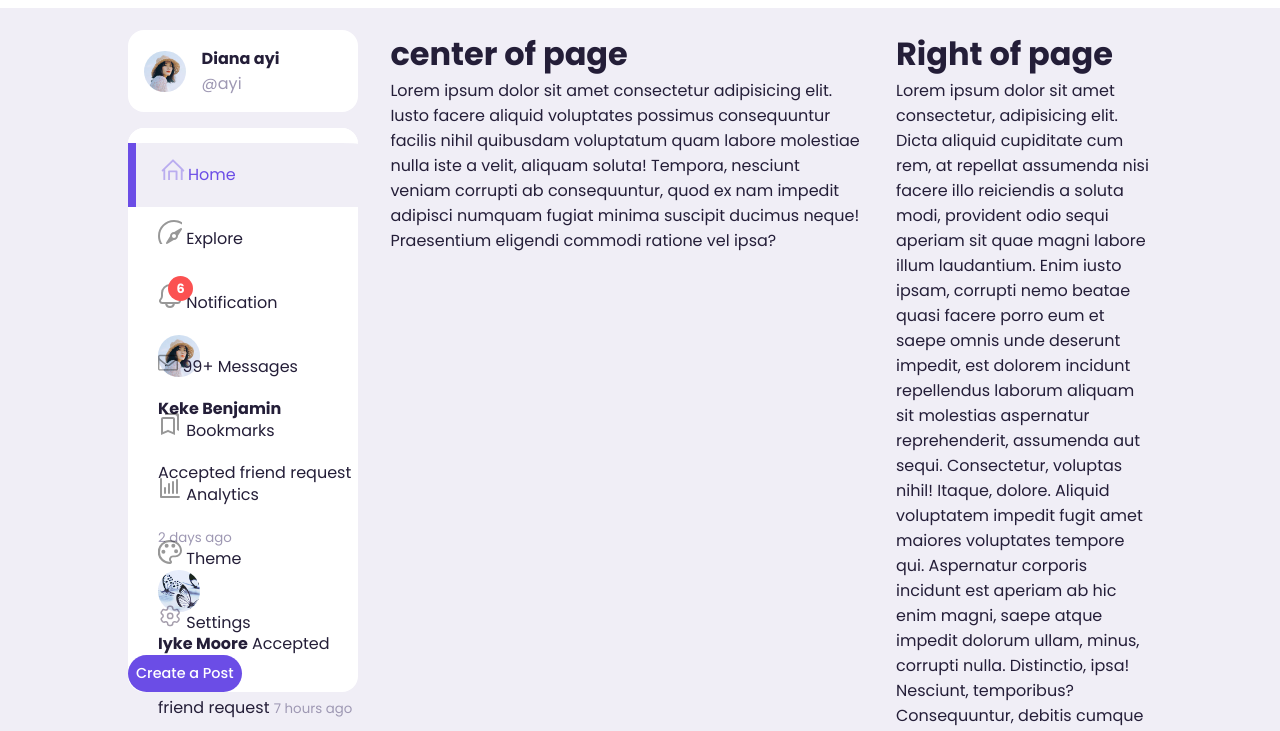
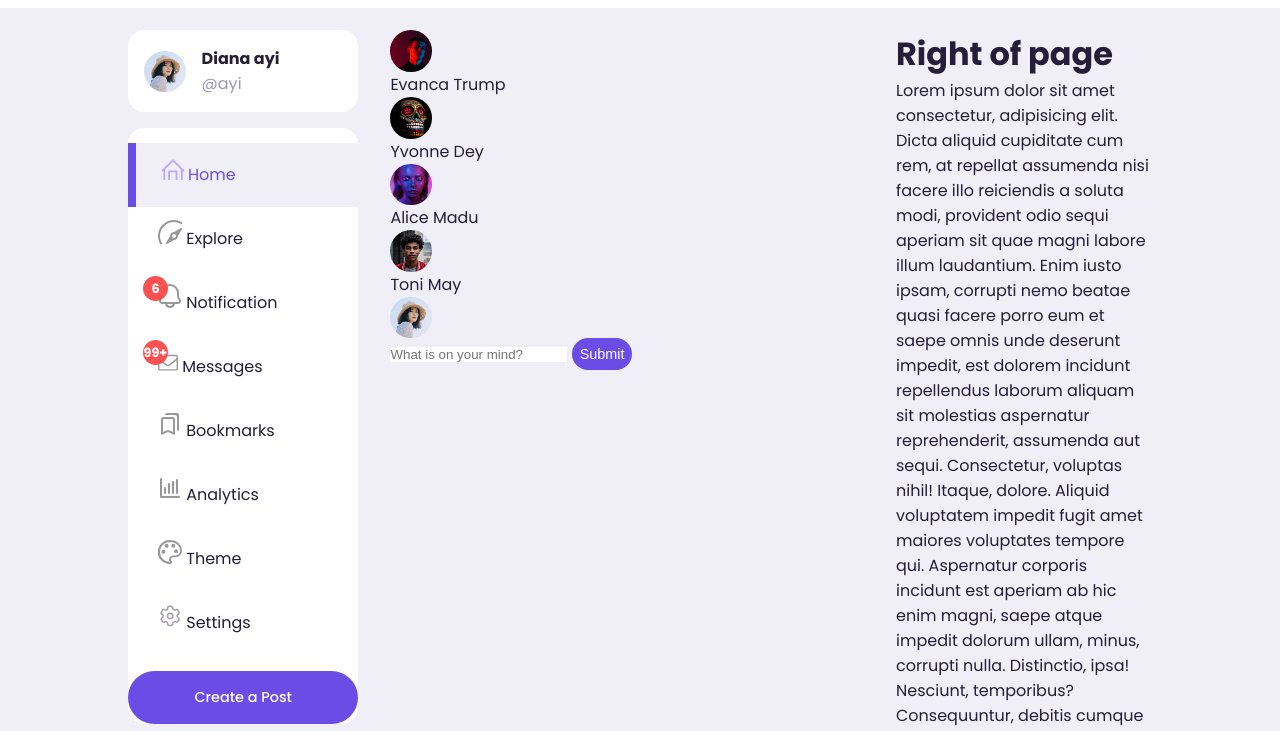
Before and after one commit to gabrie-lhilarion/socialize, a plain HTML site: page index.html in a window 1280 px wide. Shown: the part 56-787 px from the top of the page. Drawn offline with Linux system fonts and the light colour scheme.

Commit message:
Finish create left sidebar menu area

```diff
--- a/index.html
+++ b/index.html
@@ -59,18 +59,17 @@
                 <a class="item active">
                   <span>
                     <svg
-                     height="30px"
+                      height="30px"
                       xmlns="http://www.w3.org/2000/svg"
                       viewBox="0 -3 16 16"
                     >
                       <path
-
                         d="M13.85,7.6,13,6.77l0,0L8.35,2.15a.48.48,0,0,0-.7,0L3,6.72l0,0-.83.82a.5.5,0,1,0,.7.71v5.2a.5.5,0,0,0,.5.5h9.29a.5.5,0,0,0,.5-.5V8.3h0a.52.52,0,0,0,.35.14.51.51,0,0,0,.36-.15A.49.49,0,0,0,13.85,7.6ZM6.38,13V8.92h3V13Zm5.76,0H10.4V8.42a.51.51,0,0,0-.5-.5h-4a.51.51,0,0,0-.5.5V13H3.85V7.31L8,3.2l4.14,4.11Z"
                         data-name="Layer 2"
                       />
                     </svg>
                   </span>
-                   Home
+                  Home
                 </a>
               </li>
               <li>
@@ -92,8 +91,12 @@
               </li>
               <li>
                 <a class="item">
-                  <span class="notifications"">
-                    <svg xmlns="http://www.w3.org/2000/svg" width="24px" viewBox="0 0 24 24">
+                  <span class="notifications">
+                    <svg
+                      xmlns="http://www.w3.org/2000/svg"
+                      width="24px"
+                      viewBox="0 0 24 24"
+                    >
                       <path
                         d="M22.086,14.672A3.685,3.685,0,0,1,21,12.05V9A9,9,0,0,0,3,9v3.05a3.685,3.685,0,0,1-1.086,2.622A3.121,3.121,0,0,0,4.121,20H7.1a5,5,0,0,0,9.8,0h2.98a3.121,3.121,0,0,0,2.207-5.328ZM12,22a3,3,0,0,1-2.816-2h5.632A3,3,0,0,1,12,22Zm7.879-4H4.121a1.121,1.121,0,0,1-.793-1.914A5.672,5.672,0,0,0,5,12.05V9A7,7,0,0,1,19,9v3.05a5.672,5.672,0,0,0,1.672,4.036A1.121,1.121,0,0,1,19.879,18Z"
                         data-name="26. Notification"
@@ -105,20 +108,10 @@
                   <div class="notification-list">
                     <div>
                       <div class="profile-picture">
-                        <img src="./images/profile-1.jpg" alt="" />
-                      </div>
-                      <div class="notification-body">
-                        <strong>Keke Benjamin</strong>
-                        Accepted friend request
-                        <small class="text-muted">2 days ago </small>
-                      </div>
-                    </div>
-                    <div>
-                      <div class="profile-picture">
                         <img src="./images/profile-2.jpg" alt="" />
                       </div>
                       <div class="notification-body">
-                        <strong>Iyke Moore</strong>
+                        <strong>Gabriel Hilarion</strong>
                         Accepted friend request
                         <small class="text-muted">7 hours ago </small>
                       </div>
@@ -158,7 +151,7 @@
               </li>
               <li>
                 <a class="item">
-                  <span>
+                  <span class="notifications">
                     <svg
                       width="20"
                       xmlns="http://www.w3.org/2000/svg"
@@ -168,8 +161,8 @@
                         d="M1664 1504v-768q-32 36-69 66-268 206-426 338-51 43-83 67t-86.5 48.5-102.5 24.5h-2q-48 0-102.5-24.5t-86.5-48.5-83-67q-158-132-426-338-37-30-69-66v768q0 13 9.5 22.5t22.5 9.5h1472q13 0 22.5-9.5t9.5-22.5zm0-1051v-24.5l-.5-13-3-12.5-5.5-9-9-7.5-14-2.5h-1472q-13 0-22.5 9.5t-9.5 22.5q0 168 147 284 193 152 401 317 6 5 35 29.5t46 37.5 44.5 31.5 50.5 27.5 43 9h2q20 0 43-9t50.5-27.5 44.5-31.5 46-37.5 35-29.5q208-165 401-317 54-43 100.5-115.5t46.5-131.5zm128-37v1088q0 66-47 113t-113 47h-1472q-66 0-113-47t-47-113v-1088q0-66 47-113t113-47h1472q66 0 113 47t47 113z"
                       />
                     </svg>
+                    <small class="notification-count">99+</small>
                   </span>
-                  <span class="message-count">99+</span>
                   Messages
                 </a>
               </li>
@@ -194,7 +187,11 @@
               <li>
                 <a class="item">
                   <span>
-                    <svg xmlns="http://www.w3.org/2000/svg" width="24px" viewBox="0 0 24 24">
+                    <svg
+                      xmlns="http://www.w3.org/2000/svg"
+                      width="24px"
+                      viewBox="0 0 24 24"
+                    >
                       <g data-name="Layer 2">
                         <path
                           d="M21,20H4V3A1,1,0,0,0,2,3V21a1,1,0,0,0,1,1H21a1,1,0,0,0,0-2Z"
@@ -264,17 +261,49 @@
             <label for="create-post" class="btn btn-primary"
               >Create a Post</label
             >
-          </div> <br> <br>
+          </div>
+          <br />
+          <br />
         </div>
         <div class="center">
-          <h1>center of page</h1>
+          <div class="stories">
+            <div class="story">
+              <div class="profile-picture">
+                <img src="./images/profile-8.jpg" alt="profile-picture" />
+              </div>
+              <p class="name">Evanca Trump</p>
+            </div>
+            <div class="story">
+              <div class="profile-picture">
+                <img src="./images/profile-9.jpg" alt="profile-picture" />
+              </div>
+              <p class="name">Yvonne Dey</p>
+            </div>
+            <div class="story">
+              <div class="profile-picture">
+                <img src="./images/profile-10.jpg" alt="profile-picture" />
+              </div>
+              <p class="name">Alice Madu</p>
+            </div>
+            <div class="story">
+              <div class="profile-picture">
+                <img src="./images/profile-11.jpg" alt="profile-picture" />
+              </div>
+              <p class="name">Toni May</p>
+            </div>
+          </div>
 
-          Lorem ipsum dolor sit amet consectetur adipisicing elit. Iusto facere
-          aliquid voluptates possimus consequuntur facilis nihil quibusdam
-          voluptatum quam labore molestiae nulla iste a velit, aliquam soluta!
-          Tempora, nesciunt veniam corrupti ab consequuntur, quod ex nam impedit
-          adipisci numquam fugiat minima suscipit ducimus neque! Praesentium
-          eligendi commodi ratione vel ipsa?
+          <form action="create-post">
+            <div class="profile-picture">
+              <img src="./images/profile-1.jpg" alt="profile-picture" />
+            </div>
+            <input
+              type="text"
+              placeholder="What is on your mind?"
+              id="create-post"
+            />
+            <button class="btn btn-primary">Submit</button>
+          </form>
         </div>
         <div class="right">
           <h1>Right of page</h1>
--- a/styles.css
+++ b/styles.css
@@ -180,6 +180,7 @@ main .container .left .profile {
 }
 
 .left .left-links li a {
+  position: relative;
   display: inline-block;
   padding-left: 30px;
   margin: 0;
@@ -193,7 +194,7 @@ main .container .left .profile {
 
 .left .left-links li .notification-count {
   position: absolute;
-  left: 10px;
+  left: -15px;
   font-weight: bold;
   font-size: 0.8rem;
   top: -15px;
@@ -242,3 +243,49 @@ main .container .left .profile {
   position: absolute;
   background: var(--primary-color);
 }
+
+.left .btn {
+  margin-top: 1rem;
+  width: 100%;
+  text-align: center;
+  padding: 1rem 0;
+}
+
+.left .notification-list {
+  background: var(--white-color);
+  position: absolute;
+  top: 0;
+  left: 190%;
+  width: 30rem;
+  border-radius: var(--card-border-radius);
+  padding: var(--card-padding);
+  box-shadow: 0 0 2rem hsl(var(--primary-color), 75%, 60%, 25%);
+  z-index: 8;
+  display: none;
+}
+
+.left .notification-list::before {
+  content: "";
+  width: 1.2rem;
+  height: 1.3rem;
+  background: var(--white-color);
+  position: absolute;
+  left: -0.6rem;
+  transform: rotate(45deg);
+}
+
+.left .notification-list > div {
+  display: flex;
+  align-items: flex-start;
+  gap: 1rem;
+  margin-bottom: 1rem;
+  padding: 0;
+}
+
+.left .notification-body {
+  line-height: 22px;
+}
+
+.left .notification-body small {
+  display: block;
+}
```
